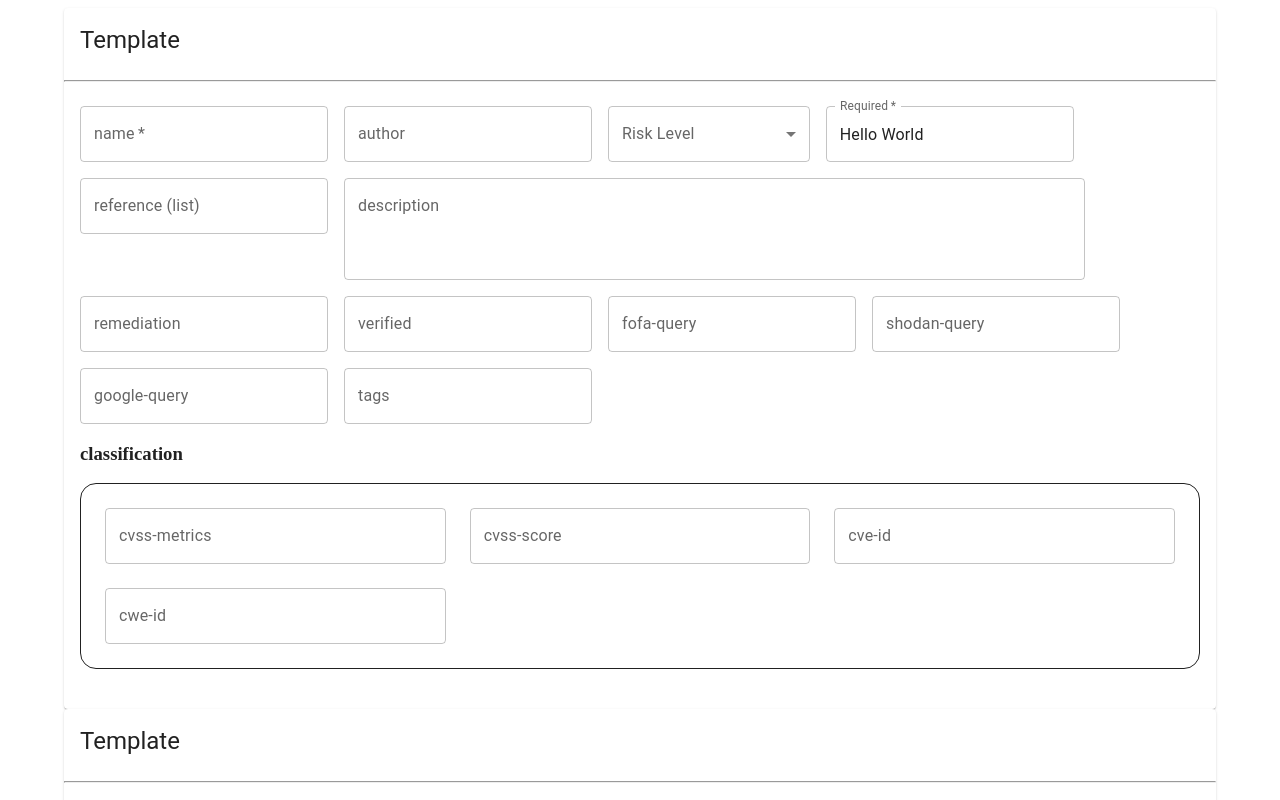
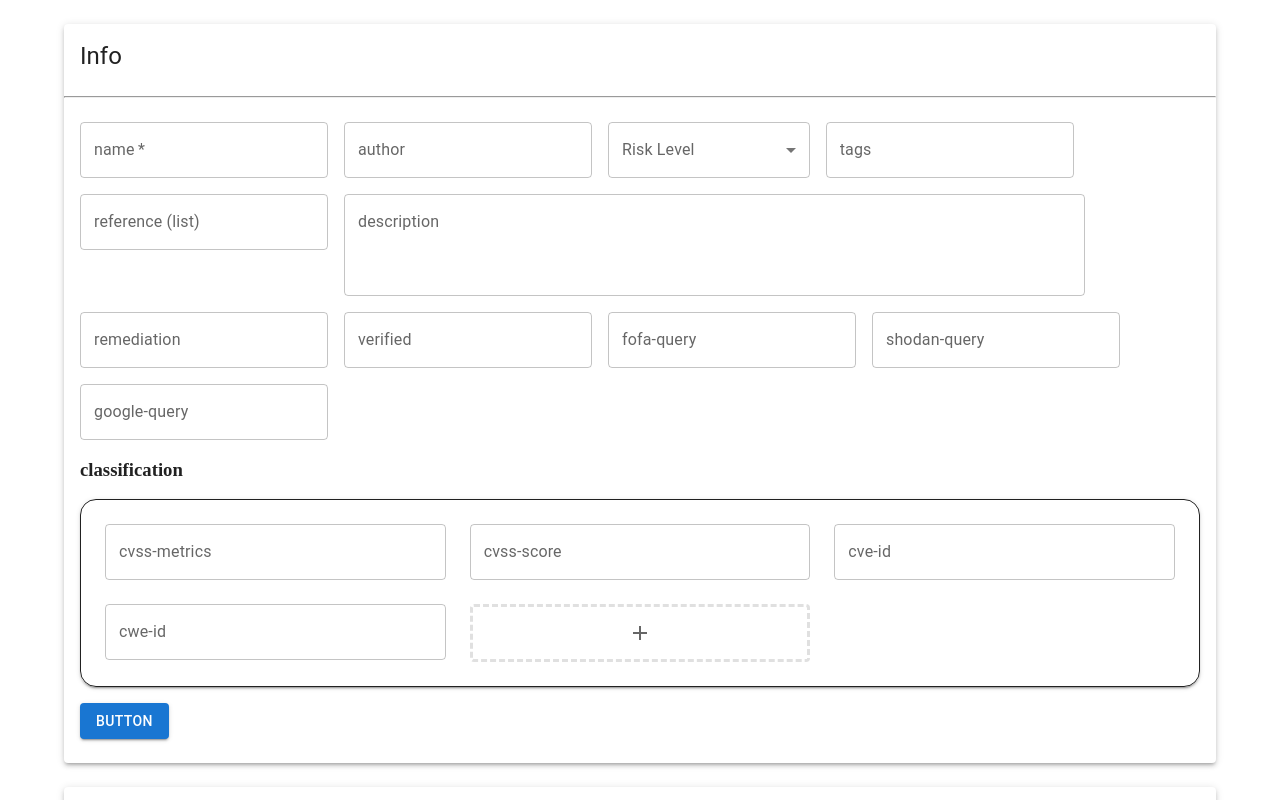
Before and after one commit to wen0750/go_fyp, a React (Vite) app in the folder core/frontend/: page / in a window 1280 px wide. Shown: the top 800 px of the page. Built offline with nearby package versions, Linux system fonts and the light colour scheme.

Commit message:
Update template_editor.jsx

```diff
--- a/core/frontend/src/template_editor.jsx
+++ b/core/frontend/src/template_editor.jsx
@@ -12,22 +12,28 @@ import {
     Container,
 } from "@mui/material";
 
+import { experimentalStyled as styled } from '@mui/material/styles';
+import AddIcon from '@mui/icons-material/Add';
+import Paper from '@mui/material/Paper';
+import Grid from '@mui/material/Unstable_Grid2';
+import SigleSelect from "./selector.jsx"
 import "./assets/css/editor.css";
-import SigleSelect from "./selector.jsx"
 
-import { experimentalStyled as styled } from '@mui/material/styles';
-
-import Grid from '@mui/material/Unstable_Grid2';
-
-const names = [
-    "info", "high", "medium", "critical", "low", "unknown"
-];
-
+const names = ["info", "high", "medium", "critical", "low", "unknown"];
 const classification = ["cvss-metrics", "cvss-score", "cve-id", "cwe-id"]
 
+const Item = styled(Button)(({ theme }) => ({
+    ...theme.typography.body2,
+    padding: theme.spacing(1.7),
+    textAlign: 'center',
+    color: theme.palette.text.secondary,
+    border: '3px dashed rgba(0, 0, 0, 0.12)',
+    width: 1,
+  }));
+
 function TemplateInfo() {
-    return (<Card>
-        <CardHeader title="Template" />
+    return (<Card sx={{ my: 3, boxShadow: 3 }}>
+        <CardHeader title="Info" />
         <hr />
         <CardContent>
             <Grid container="container" spacing={2} columns={{ xs: 4, sm: 8, md: 12 }}>
@@ -41,7 +47,7 @@ function TemplateInfo() {
                     <SigleSelect list={names} label="Risk Level"></SigleSelect>
                 </Grid>
                 <Grid item="item">
-                    <TextField required="required" id="outlined-required" label="Required" defaultValue="Hello World" />
+                    <TextField label="tags" />
                 </Grid>
                 <Grid item="item">
                     <TextField label="reference (list)" />
@@ -49,8 +55,6 @@ function TemplateInfo() {
                 <Grid item="item" xs={8} sm={8} md={8}>
                     <TextField id="outlined-multiline-static" label="description" multiline="multiline" rows={3} />
                 </Grid>
-
-
                 <Grid item="item">
                     <TextField label="remediation" />
                 </Grid>
@@ -66,31 +70,34 @@ function TemplateInfo() {
                 <Grid item="item">
                     <TextField label="google-query" />
                 </Grid>
-                <Grid item="item">
-                    <TextField label="tags" />
-                </Grid>
+
             </Grid>
             <h3>classification</h3>
-            <Box sx={{ flexGrow: 1, borderRadius: '16px', border: 1, p: 3, my: 2 }}>
+            <Box sx={{ flexGrow: 1, borderRadius: '16px', border: 1, boxShadow: 2, p: 3, my: 2 }}>
                 <Grid container spacing={{ xs: 2, md: 3 }} columns={{ xs: 4, sm: 8, md: 12 }}>
                     {Array.from(classification).map((value, index) => (
                         <Grid xs={2} sm={4} md={4} key={index}>
                             <TextField label={value} />
                         </Grid>
                     ))}
+                    <Grid xs={2} sm={4} md={4} >
+                        <Item sx={{minWidth:1}}><AddIcon></AddIcon></Item>
+                    </Grid>
                 </Grid>
             </Box>
+            <Button variant="contained" >Button</Button>
         </CardContent>
     </Card>);
 }
 
 function TemplateRequest() {
-    return (<Card>
-        <CardHeader title="Template" />
+    return (<Card sx={{ my: 3, boxShadow: 3 }}>
+        <CardHeader title="Request" />
         <hr />
         <CardContent>
             <Grid container="container" spacing={2} columns={{ xs: 4, sm: 8, md: 12 }}>
                 <Grid item="item">
+                    <TextField label="Method" />
                 </Grid>
                 <Grid item="item" xs={4}>
                     <TextField label="path" />
```
